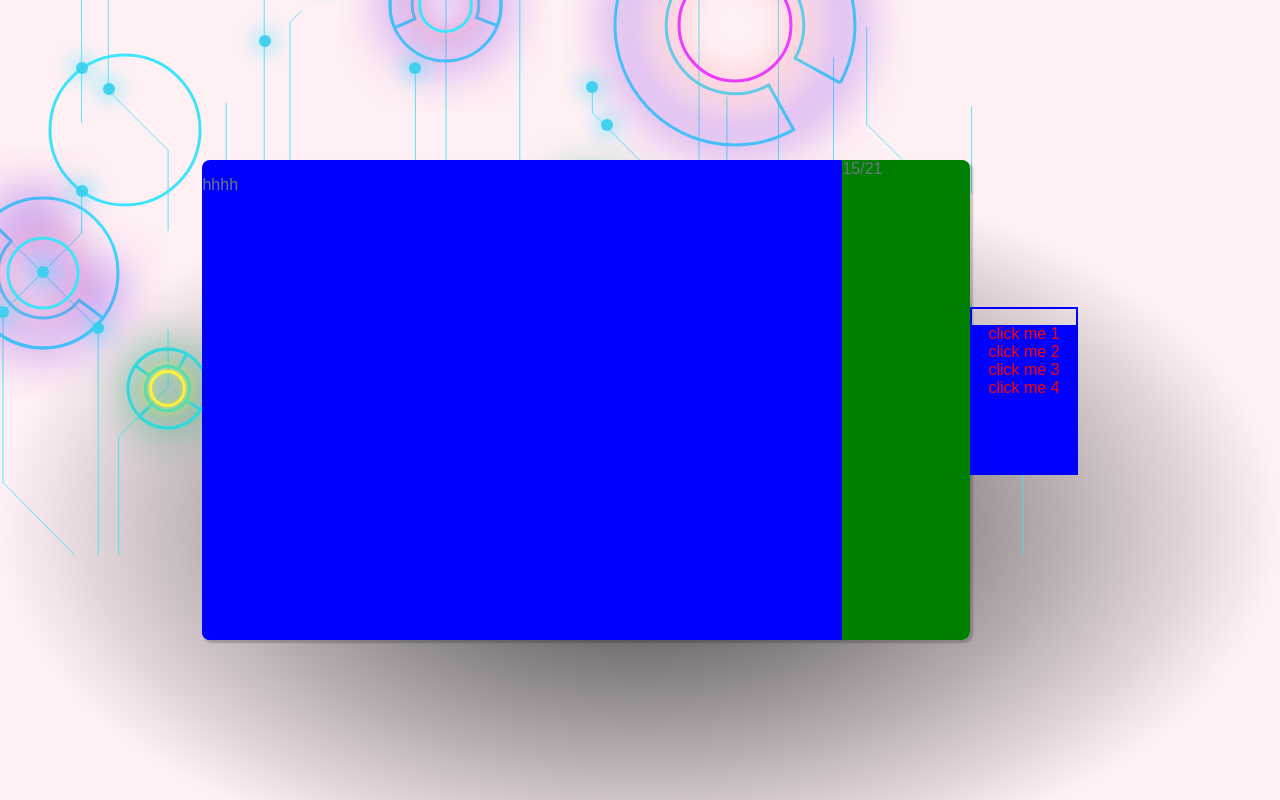
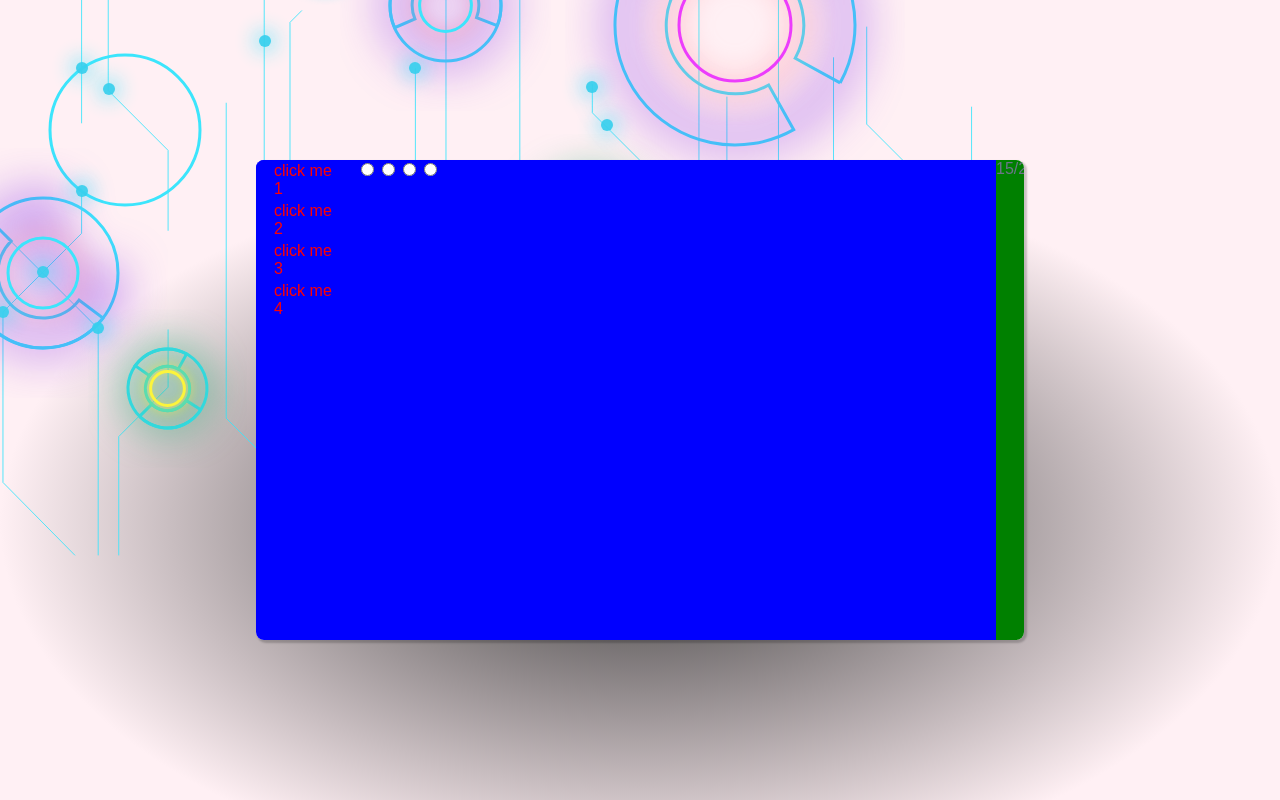
Before and after one commit to brettl1991/Portfolio-01, a Next.js app: page / in a window 1280 px wide. Built offline with nearby package versions, Linux system fonts and the light colour scheme.

Commit message:
feat: fixing radio input overlay problem upon click

```diff
--- a/src/app/layout.tsx
+++ b/src/app/layout.tsx
@@ -11,6 +11,20 @@ export default function RootLayout({}) {
         <Background />
         <GlobalStyle />
         <Box>
+          <Card>
+            <div>
+              <Label htmlFor="menu-1">click me 1</Label>
+            </div>
+            <div>
+              <Label htmlFor="menu-2">click me 2</Label>
+            </div>
+            <div>
+              <Label htmlFor="menu-3">click me 3</Label>
+            </div>
+            <div>
+              <Label htmlFor="menu-4">click me 4</Label>
+            </div>
+          </Card>
           <Card $overflow $minWidth={640} $aspect="1/1">
             <input type="radio" name="yeey" id="menu-1" />
             <Card $hide $position="absolute" $aspect="1/1" $color="red">
@@ -22,7 +36,7 @@ export default function RootLayout({}) {
               show
             </Card>
 
-            <input checked type="radio" name="yeey" id="menu-3" />
+            <input type="radio" name="yeey" id="menu-3" />
             <Card $hide $position="absolute" $aspect="1/1" $color="blue">
               hhhh
             </Card>
@@ -36,21 +50,6 @@ export default function RootLayout({}) {
             15/21
           </Card>
         </Box>
-
-        <Card>
-          <div>
-            <Label htmlFor="menu-1">click me 1</Label>
-          </div>
-          <div>
-            <Label htmlFor="menu-2">click me 2</Label>
-          </div>
-          <div>
-            <Label htmlFor="menu-3">click me 3</Label>
-          </div>
-          <div>
-            <Label htmlFor="menu-4">click me 4</Label>
-          </div>
-        </Card>
       </body>
     </html>
   );
--- a/src/components/label/label.style.ts
+++ b/src/components/label/label.style.ts
@@ -1,9 +1,11 @@
 import styled from "styled-components";
 
 export const Label = styled.label`
+  display: flex;
+  width: fit-content;
   color: red;
   border: 2px solid blue;
-  padding: 1rem;
+  padding: 0 1rem;
   cursor: pointer;
   user-select: none;
 `;
--- a/src/style/global.style.ts
+++ b/src/style/global.style.ts
@@ -16,7 +16,7 @@ export const GlobalStyle = createGlobalStyle`
   }
 
   input[type="radio"] {
-    display: none;
+    /* display: none; */
 
     &:checked + div {
       transform: translateX(0) translateY(16px);
```
